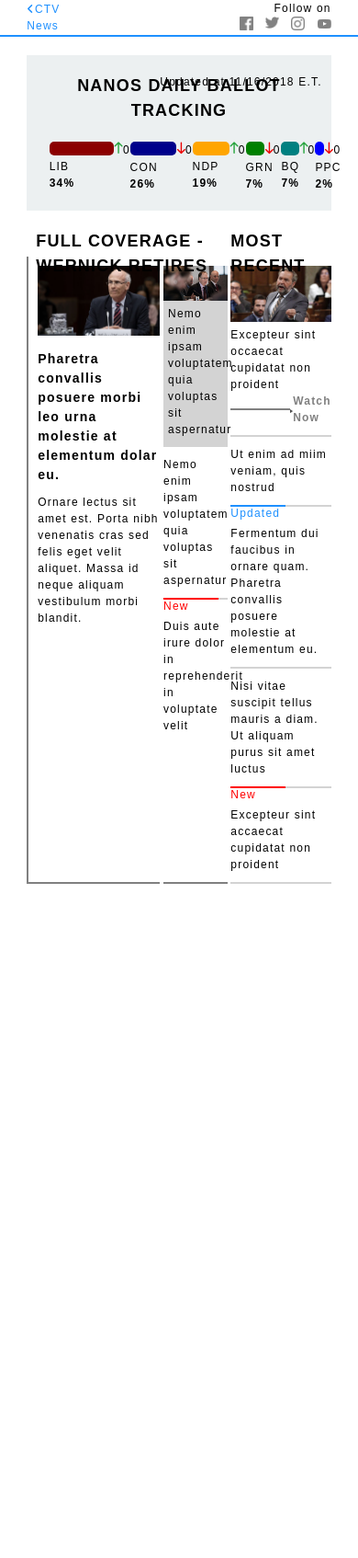
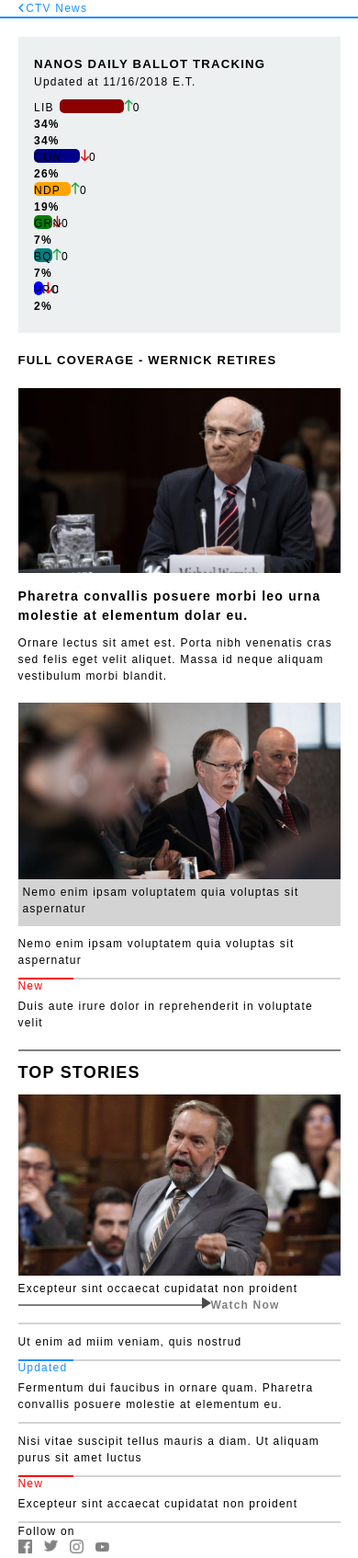
Before and after one commit to Brian-Kan/ballot_tracker_news_page, a plain HTML site: page index.html in a window 390 px wide. Shown: the whole page at 92% size. Before the commit the page ends 961 px from the top, so only its background shows below. Drawn offline with nearby package versions, Linux system fonts and the light colour scheme.

Commit message:
Updated mobile icons and mobile responsiveness

```diff
--- a/index.html
+++ b/index.html
@@ -15,11 +15,18 @@
                 <p class="ctv_link"><i class="fas fa-angle-left"></i>CTV News</p>
                 <div class="header_nav">
                     <p>Follow on</p>
-                    <ul class="social_media_icons">
+                    <ul class="social_media_icons social_media_desktop">
                         <li><a href="#"><img src="./assets/icons/social_media/social-facebook_@2x.png" alt="Facebook icon"></a></li>
                         <li><a href="#"><img src="./assets/icons/social_media/Social_twitter_@2xpng.png" alt="Twitter icon"></a></li>
                         <li><a href="#"><img src="./assets/icons/social_media/instagram_@2x.png" alt="Instagram icon"></a></li>
                         <li><a href="#"><img src="./assets/icons/social_media/social_youtube_@2x.png" alt="Youtube icon"></a></li>
+                    </ul>
+
+                    <ul class="social_media_icons social_media_mobile">
+                        <li><a href="#"><img src="./assets/icons/social_media/social-facebook_@1x.png" alt="Facebook icon"></a></li>
+                        <li><a href="#"><img src="./assets/icons/social_media/Social_twitter_@1x.png" alt="Twitter icon"></a></li>
+                        <li><a href="#"><img src="./assets/icons/social_media/instagram_@1x.png" alt="Instagram icon"></a></li>
+                        <li><a href="#"><img src="./assets/icons/social_media/social_youtube_@1x.png" alt="Youtube icon"></a></li>
                     </ul>
                 </div>
             </div>
@@ -39,16 +46,21 @@
                         <li>
                             <div class="current_standings">
                                 <div class="ballot_bar lib_bar"></div>
-                                <div><img src="./assets/icons/arrow/arrow_up_@2x.png" alt=""></div>
+                                <div class="ballot_indicator_desktop"><img src="./assets/icons/arrow/arrow_up_@2x.png" alt=""></div>
+                                <div class="ballot_indicator_mobile"><img src="./assets/icons/arrow/arrow_up@1x.png" alt=""></div>
                                 <p>0</p>
                             </div>
-                            <p class="party_name">Lib <span>34%</span></p>
+                            <div>
+                                <p class="party_name">Lib <span>34%</span></p>
+                                <p class="party_ballot_percent">34%</p>
+                            </div>
                         </li>
 
                         <li>
                             <div class="current_standings">
                                 <div class="ballot_bar con_bar"></div>
-                                <div><img src="./assets/icons/arrow/arrow_down@2x.png" alt=""></div>
+                                <div class="ballot_indicator_desktop"><img src="./assets/icons/arrow/arrow_down@2x.png" alt=""></div>
+                                <div class="ballot_indicator_mobile"><img src="./assets/icons/arrow/arrow_down@1x.png" alt=""></div>
                                 <p>0</p>
                             </div>
                             <p class="party_name">Con <span>26%</span></p>
@@ -57,7 +69,8 @@
                         <li>
                             <div class="current_standings">
                                 <div class="ballot_bar ndp_bar"></div>
-                                <div><img src="./assets/icons/arrow/arrow_up_@2x.png" alt=""></div>
+                                <div class="ballot_indicator_desktop"><img src="./assets/icons/arrow/arrow_up_@2x.png" alt=""></div>
+                                <div class="ballot_indicator_mobile"><img src="./assets/icons/arrow/arrow_up@1x.png" alt=""></div>
                                 <p>0</p>
                             </div>
                             <p class="party_name">Ndp <span>19%</span></p>
@@ -66,7 +79,8 @@
                         <li>
                             <div class="current_standings">
                                 <div class="ballot_bar green_bar"></div>
-                                <div><img src="./assets/icons/arrow/arrow_down@2x.png" alt=""></div>
+                                <div class="ballot_indicator_desktop"><img src="./assets/icons/arrow/arrow_down@2x.png" alt=""></div>
+                                <div class="ballot_indicator_mobile"><img src="./assets/icons/arrow/arrow_down@1x.png" alt=""></div>
                                 <p>0</p>
                             </div>
                             <p class="party_name">Grn <span>7%</span></p>
@@ -75,7 +89,8 @@
                         <li>
                             <div class="current_standings">
                                 <div class="ballot_bar bq_bar"></div>
-                                <div><img src="./assets/icons/arrow/arrow_up_@2x.png" alt=""></div>
+                                <div class="ballot_indicator_desktop"><img src="./assets/icons/arrow/arrow_up_@2x.png" alt=""></div>
+                                <div class="ballot_indicator_mobile"><img src="./assets/icons/arrow/arrow_up@1x.png" alt=""></div>
                                 <p>0</p>
                             </div>
                             <p class="party_name">Bq <span>7%</span></p>
@@ -84,7 +99,8 @@
                         <li>
                             <div class="current_standings">
                                 <div class="ballot_bar ppc_bar"></div>
-                                <div><img src="./assets/icons/arrow/arrow_down@2x.png" alt=""></div>
+                                <div class="ballot_indicator_desktop"><img src="./assets/icons/arrow/arrow_down@2x.png" alt=""></div>
+                                <div class="ballot_indicator_mobile"><img src="./assets/icons/arrow/arrow_down@1x.png" alt=""></div>
                                 <p>0</p>
                             </div>
                             <p class="party_name">Ppc <span>2%</span></p>
@@ -128,7 +144,8 @@
 
                 <!-- Column 3 -->
                 <div class="recent_coverage">
-                    <h2>Most recent</h2>
+                    <h2 class="desktop_h2">Most recent</h2>
+                    <h2 class="mobile_h2">Top stories</h2>
                     <div class="article_spacing">
                         <div><img src="./assets/images/2x/ndp.png" alt="NDP member making a statement."></div>
                         <p>Excepteur sint occaecat cupidatat non proident</p>
@@ -163,11 +180,18 @@
             <div class="wrapper">
                 <div class="footer_nav">
                     <p>Follow on</p>
-                    <ul class="social_media_icons">
+                    <ul class="social_media_icons social_media_desktop">
                         <li><a href="#"><img src="./assets/icons/social_media/social-facebook_@2x.png" alt="Facebook icon"></a></li>
                         <li><a href="#"><img src="./assets/icons/social_media/Social_twitter_@2xpng.png" alt="Twitter icon"></a></li>
                         <li><a href="#"><img src="./assets/icons/social_media/instagram_@2x.png" alt="Instagram icon"></a></li>
                         <li><a href="#"><img src="./assets/icons/social_media/social_youtube_@2x.png" alt="Youtube icon"></a></li>
+                    </ul>
+
+                    <ul class="social_media_icons social_media_mobile">
+                        <li><a href="#"><img src="./assets/icons/social_media/social-facebook_@1x.png" alt="Facebook icon"></a></li>
+                        <li><a href="#"><img src="./assets/icons/social_media/Social_twitter_@1x.png" alt="Twitter icon"></a></li>
+                        <li><a href="#"><img src="./assets/icons/social_media/instagram_@1x.png" alt="Instagram icon"></a></li>
+                        <li><a href="#"><img src="./assets/icons/social_media/social_youtube_@1x.png" alt="Youtube icon"></a></li>
                     </ul>
                 </div>
             </div>
--- a/script.js
+++ b/script.js
@@ -1,3 +1,5 @@
+
+
 // Hover affect for the "Watch Now"
 
 $(".watch_now").hover(function(){
--- a/style.css
+++ b/style.css
@@ -157,6 +157,11 @@ header {
     color: dodgerblue;
 }
 
+/* Mobile is off */
+.social_media_mobile {
+    display: none;
+}
+
 /* =============================================== */
 /* Ballot Tracker */
 /* =============================================== */
@@ -227,8 +232,13 @@ header {
     width: 10px;
 }
 
-.party_name span {
+.party_name span,
+.party_ballot_percent {
     font-weight: bold;
+}
+
+.ballot_indicator_mobile {
+    display: none;
 }
 
 /* ******* Ballot Animation ******* */
@@ -353,16 +363,20 @@ header {
     position: relative;
 }
 
-.recent_coverage h2 {
+.desktop_h2 {
     position: absolute;
     top: -30px;
+}
+
+.mobile_h2 {
+    display: none;
 }
 
 
 /* =============================================== */
 /* Media Queries */
 /* =============================================== */
-@media (max-width: 320px) {
+@media (max-width: 1000px) {
 
     /* ------ General ------ */
     .wrapper {
@@ -376,6 +390,16 @@ header {
 
     .footer_nav {
         display: flex;
+    }
+
+    /* Mobile is on */
+    .social_media_mobile {
+        display: flex;
+    }
+
+    /* Desktop is off */
+    .social_media_desktop {
+        display: none;
     }
 
     /* ------ Ballot Tracker ------ */
@@ -398,6 +422,14 @@ header {
         display: flex;
         flex-direction: row-reverse;
         justify-content: flex-end;
+    }
+
+    .ballot_indicator_desktop {
+        display: none;
+    }
+
+    .ballot_indicator_mobile {
+        display: block;
     }
 
     /* ------ Articles ------ */
@@ -434,4 +466,23 @@ header {
         margin-top: 10px;
     }
 
+    .desktop_h2 {
+    position: absolute;
+    top: -30px;
+    }
+
+    .mobile_h2 {
+        display: none;
+    }
+
+    .desktop_h2 {
+        display: none;
+    }
+
+    .mobile_h2 {
+        position: absolute;
+        top: -30px;
+        display: block;
+    }
+
 }
```
